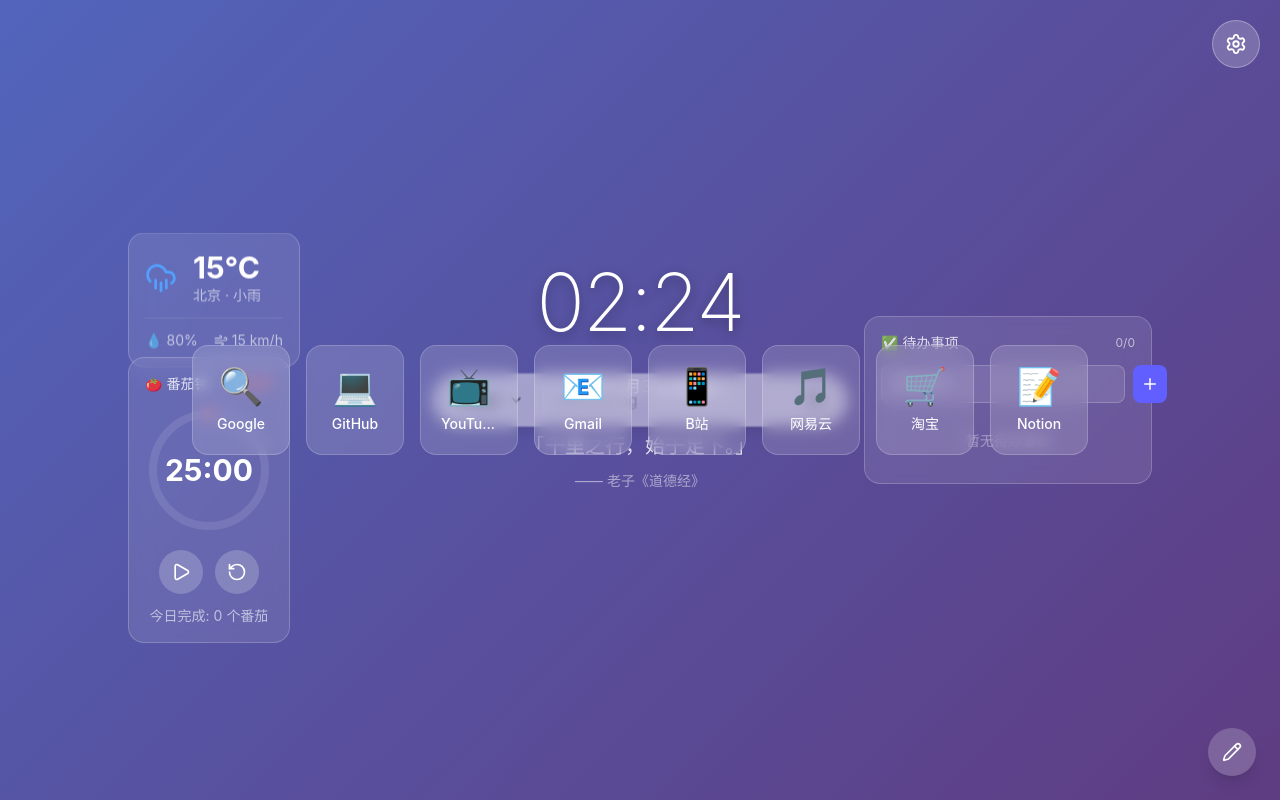
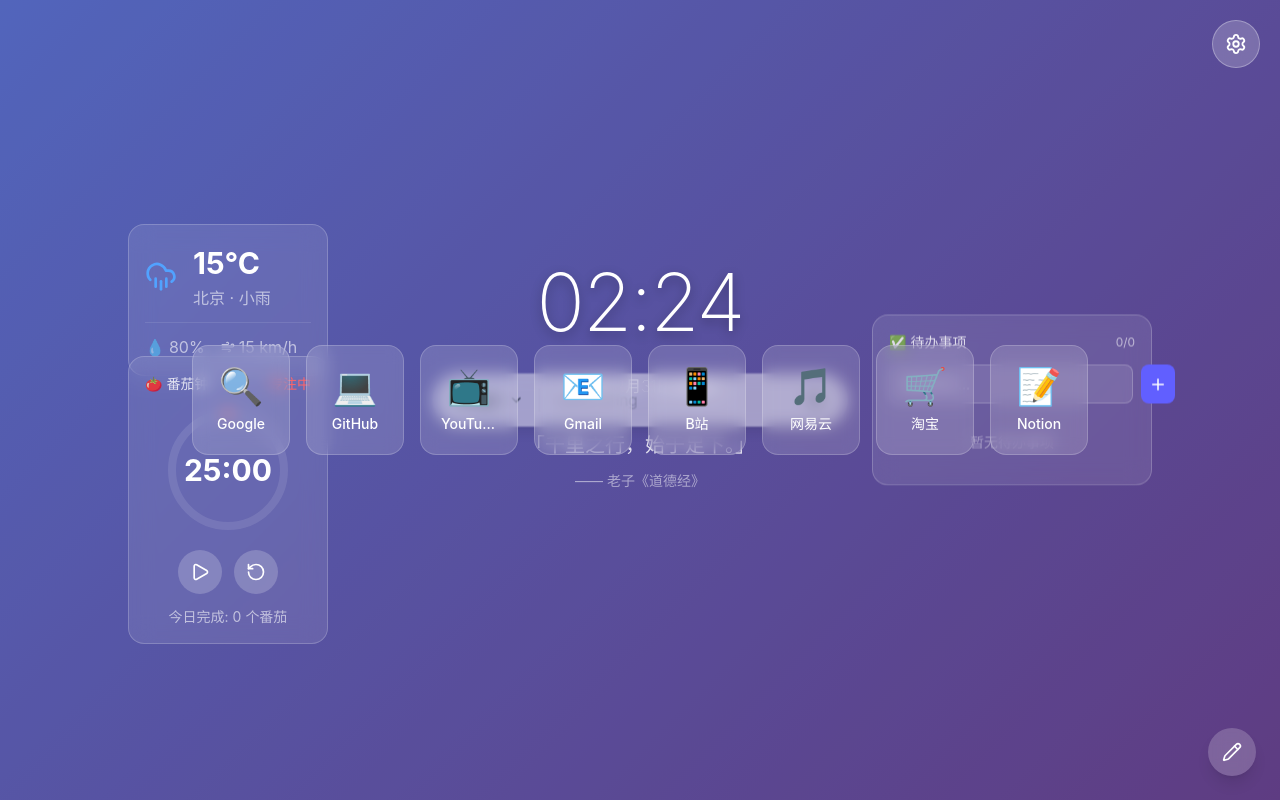
Before and after one commit to onecoin9/noDarkTabPage, a React (Vite) app: page / in a window 1280 px wide. Built offline with nearby package versions, Linux system fonts and the light colour scheme.

Commit message:
refactor: 小组件大小改用像素值，移除百分比缩放

```diff
--- a/src/components/Settings/WidgetsSettings.tsx
+++ b/src/components/Settings/WidgetsSettings.tsx
@@ -13,7 +13,7 @@ export function WidgetsSettings() {
       icon: '🌤️',
       description: '显示当前天气信息',
       positionKey: 'weatherPosition',
-      scaleKey: 'weatherScale',
+      sizeKey: 'weatherSize',
     },
     {
       key: 'showPomodoro',
@@ -21,7 +21,7 @@ export function WidgetsSettings() {
       icon: '🍅',
       description: '专注工作计时器',
       positionKey: 'pomodoroPosition',
-      scaleKey: 'pomodoroScale',
+      sizeKey: 'pomodoroSize',
     },
     {
       key: 'showTodo',
@@ -29,7 +29,7 @@ export function WidgetsSettings() {
       icon: '✅',
       description: '管理你的任务列表',
       positionKey: 'todoPosition',
-      scaleKey: 'todoScale',
+      sizeKey: 'todoSize',
     },
     {
       key: 'showQuote',
@@ -37,7 +37,7 @@ export function WidgetsSettings() {
       icon: '📜',
       description: '每日诗词名言',
       positionKey: 'quotePosition',
-      scaleKey: 'quoteScale',
+      sizeKey: 'quoteSize',
     },
     { key: 'showCountdown', label: '倒计时', icon: '⏰', description: '重要日期倒计时' },
     { key: 'showNote', label: '便签', icon: '📝', description: '快速记录笔记' },
@@ -88,7 +88,7 @@ export function WidgetsSettings() {
             const isEnabled = settings[widget.key as keyof typeof settings];
             const hasPosition = 'positionKey' in widget;
             const side = hasPosition ? getSide(widget.positionKey!) : 'left';
-            const scale = hasPosition ? (settings[widget.scaleKey as keyof typeof settings] as number || 100) : 100;
+            const size = hasPosition ? (settings[widget.sizeKey as keyof typeof settings] as number || 200) : 200;
 
             return (
               <div
@@ -154,21 +154,21 @@ export function WidgetsSettings() {
                     <div>
                       <div className="flex items-center justify-between mb-2">
                         <span className="text-slate-400 text-sm">大小</span>
-                        <span className="text-indigo-400 text-sm font-medium">{scale}%</span>
+                        <span className="text-indigo-400 text-sm font-medium">{size}px</span>
                       </div>
                       <input
                         type="range"
-                        min="50"
-                        max="150"
-                        step="10"
-                        value={scale}
-                        onChange={(e) => updateSettings({ [widget.scaleKey!]: Number(e.target.value) })}
+                        min="100"
+                        max="400"
+                        step="20"
+                        value={size}
+                        onChange={(e) => updateSettings({ [widget.sizeKey!]: Number(e.target.value) })}
                         className="w-full"
                       />
                       <div className="flex justify-between text-xs text-slate-500 mt-1">
-                        <span>50%</span>
-                        <span>100%</span>
-                        <span>150%</span>
+                        <span>100px</span>
+                        <span>250px</span>
+                        <span>400px</span>
                       </div>
                     </div>
                   </div>
--- a/src/components/Widgets/DailyQuote.tsx
+++ b/src/components/Widgets/DailyQuote.tsx
@@ -29,7 +29,7 @@ export function DailyQuote() {
   const settings = useAppStore((s) => s.settings);
   const updateSettings = useAppStore((s) => s.updateSettings);
   const position = settings.quotePosition || { preset: 'center', offsetX: 0, offsetY: 60 };
-  const scale = settings.quoteScale || 100;
+  const size = settings.quoteSize || 100;
 
   useEffect(() => {
     const today = new Date();
@@ -42,28 +42,37 @@ export function DailyQuote() {
 
   if (!quote) return null;
 
+  const quoteFontSize = Math.round(size / 100 * 20);
+  const authorFontSize = Math.round(size / 100 * 14);
+  const maxWidth = Math.round(size / 100 * 600);
+
   return (
     <EditableWidget
       name="每日一言"
       position={position}
       onPositionChange={(pos) => updateSettings({ quotePosition: pos })}
-      size={scale}
-      minSize={50}
-      maxSize={150}
-      onSizeChange={(size) => updateSettings({ quoteScale: size })}
-      sizeUnit="%"
+      size={size}
+      minSize={60}
+      maxSize={200}
+      onSizeChange={(size) => updateSettings({ quoteSize: size })}
     >
       <motion.div
         initial={{ opacity: 0, y: 20 }}
         animate={{ opacity: 1, y: 0 }}
         transition={{ delay: 0.5 }}
-        className="text-center max-w-xl"
-        style={{ transform: `scale(${scale / 100})`, transformOrigin: 'center center' }}
+        className="text-center"
+        style={{ maxWidth: `${maxWidth}px` }}
       >
-        <p className="text-white/80 text-lg md:text-xl font-light leading-relaxed">
+        <p
+          className="text-white/80 font-light leading-relaxed"
+          style={{ fontSize: `${quoteFontSize}px` }}
+        >
           「{quote.content}」
         </p>
-        <p className="text-white/50 text-sm mt-2">
+        <p
+          className="text-white/50 mt-2"
+          style={{ fontSize: `${authorFontSize}px` }}
+        >
           —— {quote.author}
           {quote.source && <span>《{quote.source}》</span>}
         </p>
--- a/src/components/Widgets/Pomodoro.tsx
+++ b/src/components/Widgets/Pomodoro.tsx
@@ -13,7 +13,7 @@ export function Pomodoro() {
   const resetPomodoro = useAppStore((s) => s.resetPomodoro);
   const tickPomodoro = useAppStore((s) => s.tickPomodoro);
   const position = settings.pomodoroPosition || { preset: 'center-left', offsetX: 0, offsetY: 100 };
-  const scale = settings.pomodoroScale || 100;
+  const size = settings.pomodoroSize || 200;
 
   useEffect(() => {
     if (!pomodoro.isRunning) return;
@@ -32,56 +32,80 @@ export function Pomodoro() {
   const modeText = { work: '专注中', break: '短休息', longBreak: '长休息' };
   const modeColor = { work: 'text-red-400', break: 'text-green-400', longBreak: 'text-blue-400' };
 
+  const fontSize = Math.round(size / 200 * 14);
+  const timeFontSize = Math.round(size / 200 * 30);
+  const circleSize = Math.round(size / 200 * 128);
+  const circleRadius = Math.round(circleSize / 2 - 8);
+  const iconSize = Math.round(size / 200 * 20);
+
   return (
     <EditableWidget
       name="番茄钟"
       position={position}
       onPositionChange={(pos) => updateSettings({ pomodoroPosition: pos })}
-      size={scale}
-      minSize={50}
-      maxSize={150}
-      onSizeChange={(size) => updateSettings({ pomodoroScale: size })}
-      sizeUnit="%"
+      size={size}
+      minSize={100}
+      maxSize={400}
+      onSizeChange={(size) => updateSettings({ pomodoroSize: size })}
     >
       <motion.div
         initial={{ opacity: 0, scale: 0.9 }}
         animate={{ opacity: 1, scale: 1 }}
         className="bg-white/10 backdrop-blur-md rounded-2xl p-4 border border-white/20"
-        style={{ transform: `scale(${scale / 100})`, transformOrigin: 'top left' }}
+        style={{ width: `${size}px` }}
       >
         <div className="flex items-center justify-between mb-3">
-          <span className="text-white/80 text-sm">🍅 番茄钟</span>
-          <span className={`text-sm ${modeColor[pomodoro.mode]}`}>{modeText[pomodoro.mode]}</span>
+          <span className="text-white/80" style={{ fontSize: `${fontSize}px` }}>🍅 番茄钟</span>
+          <span className={`${modeColor[pomodoro.mode]}`} style={{ fontSize: `${fontSize}px` }}>{modeText[pomodoro.mode]}</span>
         </div>
 
-        <div className="relative w-32 h-32 mx-auto mb-4">
+        <div className="relative mx-auto mb-4" style={{ width: `${circleSize}px`, height: `${circleSize}px` }}>
           <svg className="w-full h-full transform -rotate-90">
-            <circle cx="64" cy="64" r="56" fill="none" stroke="rgba(255,255,255,0.1)" strokeWidth="8" />
             <circle
-              cx="64" cy="64" r="56" fill="none"
+              cx={circleSize/2}
+              cy={circleSize/2}
+              r={circleRadius}
+              fill="none"
+              stroke="rgba(255,255,255,0.1)"
+              strokeWidth="8"
+            />
+            <circle
+              cx={circleSize/2}
+              cy={circleSize/2}
+              r={circleRadius}
+              fill="none"
               stroke={pomodoro.mode === 'work' ? '#f87171' : '#4ade80'}
-              strokeWidth="8" strokeLinecap="round"
-              strokeDasharray={`${progress * 352} 352`}
+              strokeWidth="8"
+              strokeLinecap="round"
+              strokeDasharray={`${progress * 2 * Math.PI * circleRadius} ${2 * Math.PI * circleRadius}`}
               className="transition-all duration-1000"
             />
           </svg>
           <div className="absolute inset-0 flex flex-col items-center justify-center">
-            <span className="text-3xl font-bold text-white">
+            <span className="font-bold text-white" style={{ fontSize: `${timeFontSize}px` }}>
               {String(minutes).padStart(2, '0')}:{String(seconds).padStart(2, '0')}
             </span>
           </div>
         </div>
 
         <div className="flex justify-center gap-3">
-          <button onClick={pomodoro.isRunning ? pausePomodoro : startPomodoro} className="p-3 bg-white/20 hover:bg-white/30 rounded-full transition-colors">
-            {pomodoro.isRunning ? <Pause size={20} className="text-white" /> : <Play size={20} className="text-white" />}
+          <button
+            onClick={pomodoro.isRunning ? pausePomodoro : startPomodoro}
+            className="p-3 bg-white/20 hover:bg-white/30 rounded-full transition-colors"
+          >
+            {pomodoro.isRunning ? <Pause size={iconSize} className="text-white" /> : <Play size={iconSize} className="text-white" />}
           </button>
-          <button onClick={resetPomodoro} className="p-3 bg-white/20 hover:bg-white/30 rounded-full transition-colors">
-            <RotateCcw size={20} className="text-white" />
+          <button
+            onClick={resetPomodoro}
+            className="p-3 bg-white/20 hover:bg-white/30 rounded-full transition-colors"
+          >
+            <RotateCcw size={iconSize} className="text-white" />
           </button>
         </div>
 
-        <div className="text-center mt-3 text-white/60 text-sm">今日完成: {pomodoro.sessionsCompleted} 个番茄</div>
+        <div className="text-center mt-3 text-white/60" style={{ fontSize: `${fontSize}px` }}>
+          今日完成: {pomodoro.sessionsCompleted} 个番茄
+        </div>
       </motion.div>
     </EditableWidget>
   );
--- a/src/components/Widgets/TodoList.tsx
+++ b/src/components/Widgets/TodoList.tsx
@@ -13,7 +13,7 @@ export function TodoList() {
   const toggleTodo = useAppStore((s) => s.toggleTodo);
   const removeTodo = useAppStore((s) => s.removeTodo);
   const position = settings.todoPosition || { preset: 'center-right', offsetX: 0, offsetY: 0 };
-  const scale = settings.todoScale || 100;
+  const size = settings.todoSize || 280;
 
   const handleAdd = () => {
     if (!input.trim()) return;
@@ -26,27 +26,28 @@ export function TodoList() {
   };
 
   const completedCount = todos.filter((t) => t.completed).length;
+  const fontSize = Math.round(size / 280 * 14);
+  const iconSize = Math.round(size / 280 * 18);
 
   return (
     <EditableWidget
       name="待办"
       position={position}
       onPositionChange={(pos) => updateSettings({ todoPosition: pos })}
-      size={scale}
-      minSize={50}
-      maxSize={150}
-      onSizeChange={(size) => updateSettings({ todoScale: size })}
-      sizeUnit="%"
+      size={size}
+      minSize={200}
+      maxSize={500}
+      onSizeChange={(size) => updateSettings({ todoSize: size })}
     >
       <motion.div
         initial={{ opacity: 0, scale: 0.9 }}
         animate={{ opacity: 1, scale: 1 }}
-        className="bg-white/10 backdrop-blur-md rounded-2xl p-4 border border-white/20 w-72"
-        style={{ transform: `scale(${scale / 100})`, transformOrigin: 'top right' }}
+        className="bg-white/10 backdrop-blur-md rounded-2xl p-4 border border-white/20"
+        style={{ width: `${size}px` }}
       >
         <div className="flex items-center justify-between mb-3">
-          <span className="text-white/80 text-sm">✅ 待办事项</span>
-          <span className="text-white/60 text-xs">{completedCount}/{todos.length}</span>
+          <span className="text-white/80" style={{ fontSize: `${fontSize}px` }}>✅ 待办事项</span>
+          <span className="text-white/60" style={{ fontSize: `${fontSize * 0.85}px` }}>{completedCount}/{todos.length}</span>
         </div>
 
         <div className="flex gap-2 mb-3">
@@ -56,17 +57,18 @@ export function TodoList() {
             onChange={(e) => setInput(e.target.value)}
             onKeyDown={handleKeyDown}
             placeholder="添加待办..."
-            className="flex-1 px-3 py-2 bg-white/10 border border-white/20 rounded-lg text-white text-sm placeholder-white/40 focus:outline-none focus:border-white/40"
+            className="flex-1 px-3 py-2 bg-white/10 border border-white/20 rounded-lg text-white placeholder-white/40 focus:outline-none focus:border-white/40"
+            style={{ fontSize: `${fontSize}px` }}
           />
           <button onClick={handleAdd} className="p-2 bg-indigo-500 hover:bg-indigo-600 rounded-lg transition-colors">
-            <Plus size={18} className="text-white" />
+            <Plus size={iconSize} className="text-white" />
           </button>
         </div>
 
-        <div className="space-y-2 max-h-48 overflow-y-auto">
+        <div className="space-y-2 overflow-y-auto" style={{ maxHeight: `${size * 0.6}px` }}>
           <AnimatePresence>
             {todos.length === 0 ? (
-              <p className="text-white/40 text-sm text-center py-4">暂无待办事项</p>
+              <p className="text-white/40 text-center py-4" style={{ fontSize: `${fontSize}px` }}>暂无待办事项</p>
             ) : (
               todos.map((todo) => (
                 <motion.div
@@ -84,7 +86,10 @@ export function TodoList() {
                   >
                     {todo.completed && <Check size={12} className="text-white" />}
                   </button>
-                  <span className={`flex-1 text-sm ${todo.completed ? 'text-white/40 line-through' : 'text-white/80'}`}>
+                  <span
+                    className={`flex-1 ${todo.completed ? 'text-white/40 line-through' : 'text-white/80'}`}
+                    style={{ fontSize: `${fontSize}px` }}
+                  >
                     {todo.text}
                   </span>
                   <button
--- a/src/components/Widgets/Weather.tsx
+++ b/src/components/Widgets/Weather.tsx
@@ -18,7 +18,7 @@ export function Weather() {
   const [weather, setWeather] = useState<WeatherData | null>(null);
   const [loading, setLoading] = useState(true);
   const position = settings.weatherPosition || { preset: 'center-left', offsetX: 0, offsetY: -100 };
-  const scale = settings.weatherScale || 100;
+  const size = settings.weatherSize || 200;
 
   useEffect(() => {
     const mockWeather = () => {
@@ -38,7 +38,7 @@ export function Weather() {
   }, [settings.weatherCity]);
 
   const getWeatherIcon = (icon: string) => {
-    const iconSize = Math.round(32 * scale / 100);
+    const iconSize = Math.round(32 * size / 200);
     switch (icon) {
       case 'sun': return <Sun size={iconSize} className="text-yellow-400" />;
       case 'cloud': return <Cloud size={iconSize} className="text-gray-300" />;
@@ -53,10 +53,13 @@ export function Weather() {
     : weather?.temp;
   const tempUnit = settings.weatherUnit === 'fahrenheit' ? '°F' : '°C';
 
+  const fontSize = Math.round(size / 200 * 16);
+  const tempFontSize = Math.round(size / 200 * 30);
+
   const content = loading ? (
     <div
       className="bg-white/10 backdrop-blur-md rounded-2xl p-4 border border-white/20"
-      style={{ transform: `scale(${scale / 100})`, transformOrigin: 'top left' }}
+      style={{ width: `${size}px` }}
     >
       <div className="animate-pulse flex items-center gap-3">
         <div className="w-12 h-12 bg-white/20 rounded-full" />
@@ -71,20 +74,20 @@ export function Weather() {
       initial={{ opacity: 0, scale: 0.9 }}
       animate={{ opacity: 1, scale: 1 }}
       className="bg-white/10 backdrop-blur-md rounded-2xl p-4 border border-white/20"
-      style={{ transform: `scale(${scale / 100})`, transformOrigin: 'top left' }}
+      style={{ width: `${size}px` }}
     >
       <div className="flex items-center gap-4">
         {weather && getWeatherIcon(weather.icon)}
         <div>
-          <div className="text-3xl font-bold text-white">{displayTemp}{tempUnit}</div>
-          <div className="text-white/60 text-sm">{settings.weatherCity} · {weather?.description}</div>
+          <div className="font-bold text-white" style={{ fontSize: `${tempFontSize}px` }}>{displayTemp}{tempUnit}</div>
+          <div className="text-white/60" style={{ fontSize: `${fontSize}px` }}>{settings.weatherCity} · {weather?.description}</div>
         </div>
       </div>
       <div className="flex gap-4 mt-3 pt-3 border-t border-white/10">
-        <div className="flex items-center gap-1 text-white/60 text-sm">
+        <div className="flex items-center gap-1 text-white/60" style={{ fontSize: `${fontSize}px` }}>
           <span>💧</span><span>{weather?.humidity}%</span>
         </div>
-        <div className="flex items-center gap-1 text-white/60 text-sm">
+        <div className="flex items-center gap-1 text-white/60" style={{ fontSize: `${fontSize}px` }}>
           <Wind size={14} /><span>{weather?.wind} km/h</span>
         </div>
       </div>
@@ -96,11 +99,10 @@ export function Weather() {
       name="天气"
       position={position}
       onPositionChange={(pos) => updateSettings({ weatherPosition: pos })}
-      size={scale}
-      minSize={50}
-      maxSize={150}
-      onSizeChange={(size) => updateSettings({ weatherScale: size })}
-      sizeUnit="%"
+      size={size}
+      minSize={100}
+      maxSize={400}
+      onSizeChange={(size) => updateSettings({ weatherSize: size })}
     >
       {content}
     </EditableWidget>
```
Also changed, not shown: src/components/EditableWidget.tsx (+3 -7 lines), src/stores/useAppStore.ts (+4 -4 lines), src/types/index.ts (+5 -5 lines).
